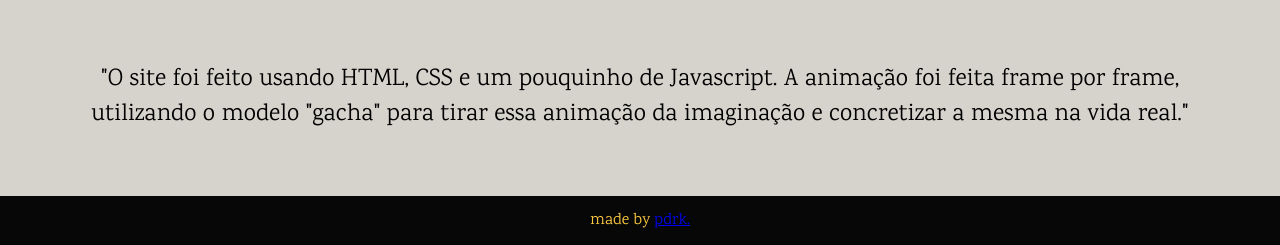
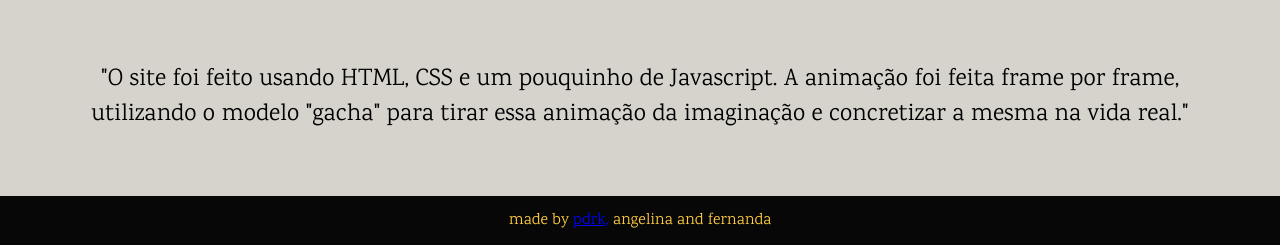
Before and after one commit to pdrk67/projeto-anima-o, a plain HTML site: page index.html in a window 1280 px wide. Shown: the part 972-1217 px from the top of the page. Drawn offline with Linux system fonts and the light colour scheme.

Commit message:
Update index.html

```diff
--- a/index.html
+++ b/index.html
@@ -35,7 +35,7 @@
     </div>
     <footer class="rodape">
         <p class="textorodape"> made by <a href="https://github.com/pdrk67">pdrk</a><a
-                href="https://www.youtube.com/watch?v=VQ_3TGNfub0">.</a> </p>
+                href="https://www.youtube.com/watch?v=VQ_3TGNfub0">,</a> angelina and fernanda </p>
     </footer>
 </body>
 
```
